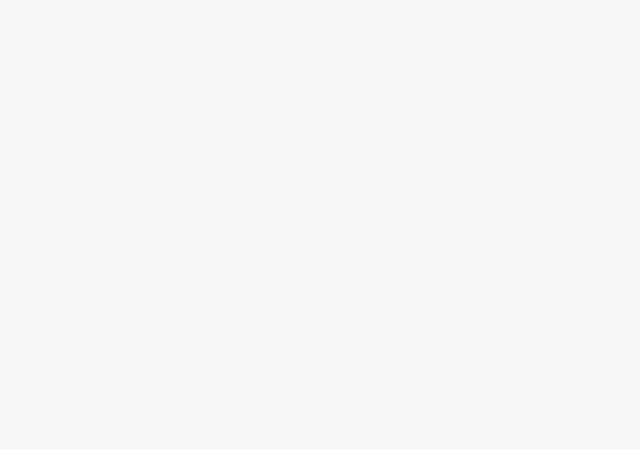
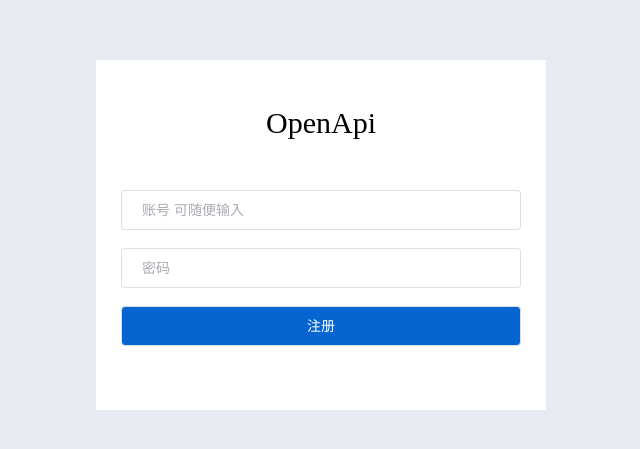
Before and after one commit to ChangeTTTO/OpenApi_frontend, a Vue app: page /register in a window 1280 px wide. Before the commit this address had no page. Shown: the part 165-614 px from the top of the page, without its empty margins (319-959 px from the left). Built offline with nearby package versions, Linux system fonts and the light colour scheme.

Commit message:
Release: version 1.1

```diff
--- a/src/Axios.ts
+++ b/src/Axios.ts
@@ -1,8 +1,8 @@
 import axios from 'axios'
 const request :any = axios.create({
-    //baseURL: 'http://localhost:1111',
+    //baseURL: 'http://8.134.204.252:1111',
     withCredentials:true,
-    baseURL: 'http://localhost:1111',
+    baseURL: 'http://8.134.204.252:1111',
     timeout: 10000,
     headers: {
         'OpenApi-Public-Key': localStorage.getItem('OpenApi-Public-Key')
--- a/src/components/NewInterfaceInfo.vue
+++ b/src/components/NewInterfaceInfo.vue
@@ -43,7 +43,7 @@ onMounted(async () => {
 async function getCount(){
   try {
     // 发送 POST 请求
-    const result = await request.post("http://localhost:1111/interfaceInfo/getCount",{
+    const result = await request.post("http://8.134.204.252:1111/interfaceInfo/getCount",{
       interfaceId: response.value.id,
       userId: localStorage.getItem("loginUserId")
     })
@@ -80,7 +80,7 @@ async function invoke() {
 
   try {
     // 发送 POST 请求
-    const response = await request.post("http://localhost:1111/interfaceInfo/invoke", requestBody, { headers });
+    const response = await request.post("http://8.134.204.252:1111/interfaceInfo/invoke", requestBody, { headers });
     response2.value = JSON.stringify(response,null,2);
     console.log(response2.value)
     // 处理结果
--- a/src/components/Welcome.vue
+++ b/src/components/Welcome.vue
@@ -11,9 +11,9 @@
       </h3>
       <h4>
         🤵 作为普通用户可浏览免费接口并在线进行调试，作为会员可直接复制接口地址，添加参数根据自己的需求灵活调用。<br>
-        💣本人显示器1080p,屏幕125%缩放,当你的配置与我不符时，可能会出现意料之外的情况。
+        💣本人显示器1080p,屏幕125%缩放,当你的配置与我不符时，可能会出现意料之外的情况。<br>
         💻 项目为java后端项目，前端只做了一些核心功能，非必要功能就没用去做了。点击查看后端
-        <a href="http://localhost:1111/doc.html" target="_blank">已实现的接口</a>
+        <a href="http://8.134.204.252:1111/doc.html" target="_blank">已实现的接口</a>
       </h4>
     </el-card>
   </div>
--- a/src/components/login.vue
+++ b/src/components/login.vue
@@ -1,22 +1,24 @@
 <template>
+
   <div class="body">
     <div class="login">
       <el-form>
         <div style="text-align: center;margin-bottom: 50px;font-size: 30px">OpenApi</div>
 
         <el-form-item  prop="pass">
-          <el-input  type="text" v-model="user.email" placeholder="admin" class="login-item input"/>
+          <el-input  type="text" v-model="user.email" placeholder="账号" class="login-item input"/>
         </el-form-item>
 
         <el-form-item  prop="checkPass" >
-          <el-input type="password" v-model="user.password" class="login-item input"  placeholder="admin"/>
+          <el-input type="password" v-model="user.password" class="login-item input"  placeholder="密码"/>
         </el-form-item>
 
         <el-form-item >
           <el-button style="background-color: #0665D0;color: white" @click="login" class="login-item">登录</el-button>
         </el-form-item>
+        <router-link to="/register"><el-button style="background-color: #0665D0;color: white" class="login-item">注册</el-button></router-link>
+      </el-form>
 
-      </el-form>
     </div>
   </div>
 
--- /dev/null
+++ b/src/components/register.vue
@@ -0,0 +1,93 @@
+<script setup lang="js">
+import request from "@/Axios";
+import {useRouter} from "vue-router";
+import {ElMessage} from "element-plus";
+import {ref} from "vue";
+const router = useRouter()
+let user =ref({
+  email:'',
+  password:''
+})
+async function register() {
+
+  try {
+    const response = await request.post('/user/register', {
+      email: user.value.email,
+      password: user.value.password,
+    });
+    console.log(response)
+    // 登陆成功后的逻辑
+    if (response.code===1){
+      await router.push('/login');
+      ElMessage.success("注册成功")
+    }else if(response.code===0){
+      ElMessage.error("该账号已被使用")
+    }
+
+
+  } catch (error) {
+    // 处理请求错误
+    ElMessage.error('请核实邮箱或密码')
+
+  }
+}
+</script>
+
+<template>
+  <div class="body">
+    <div class="login">
+      <el-form>
+        <div style="text-align: center;margin-bottom: 50px;font-size: 30px">OpenApi</div>
+
+        <el-form-item  prop="pass">
+          <el-input
+              type="text"
+              v-model="user.email"
+              placeholder="账号 可随便输入"
+              class="login-item input"
+          />
+        </el-form-item>
+
+        <el-form-item  prop="checkPass" >
+          <el-input type="text" v-model="user.password" class="login-item input"  placeholder="密码"/>
+        </el-form-item>
+
+        <el-form-item >
+          <el-button style="background-color: #0665D0;color: white" @click="register" class="login-item">注册</el-button>
+        </el-form-item>
+
+      </el-form>
+    </div>
+  </div>
+
+</template>
+
+<style scoped>
+.body{
+  background-color: #E8EAF2;
+  display: flex;
+  justify-content: center;
+  align-items: center;
+  height: 100vh;
+}
+.login{
+  background-color: white;
+  width: 450px;
+  height: 350px;
+  display: flex;
+  justify-content: center;
+  align-items: center;
+}
+.login-item{
+  width: 400px;
+  height: 40px;
+}
+input::placeholder {
+  text-indent: 10px; /* 根据需要调整缩进的距离 */
+}
+/* 使用 text-indent 来调整光标位置 */
+input {
+  padding: 0;
+  text-indent: 10px; /* 根据需要调整缩进的距离 */
+}
+</style>
--- a/src/components/vipInterfaceInfo.vue
+++ b/src/components/vipInterfaceInfo.vue
@@ -62,7 +62,7 @@ async function invoke() {
     code.value = JSON.stringify(vipResponse,null,2);
     // 处理结果
   } catch (error) {
-    // 处理错误
+    ElMessage.error("发生异常，请重试 ")
   }
 
 }
--- a/src/router/index.ts
+++ b/src/router/index.ts
@@ -7,12 +7,14 @@ import NewInterfaceInfo from "@/components/NewInterfaceInfo.vue";
 import interfaceList from "@/components/interfaceList.vue";
 import Welcome from "@/components/Welcome.vue";
 import vipInterfaceInfo from "@/components/vipInterfaceInfo.vue";
+import register from "@/components/register.vue";
 const router = createRouter({
   history: createWebHistory(import.meta.env.BASE_URL),
   routes: [
     {
       path: '/',
       component: NewIndex,
+      redirect: '/welcome',
       children: [
         {
           name:'接口列表',
@@ -53,6 +55,10 @@ const router = createRouter({
       path: '/login',
       component: login
     },
+    {
+      path: '/register',
+      component: register
+    }
   ]
 })
 
```
Also changed, not shown: src/pages/interfaceInfo.txt.
